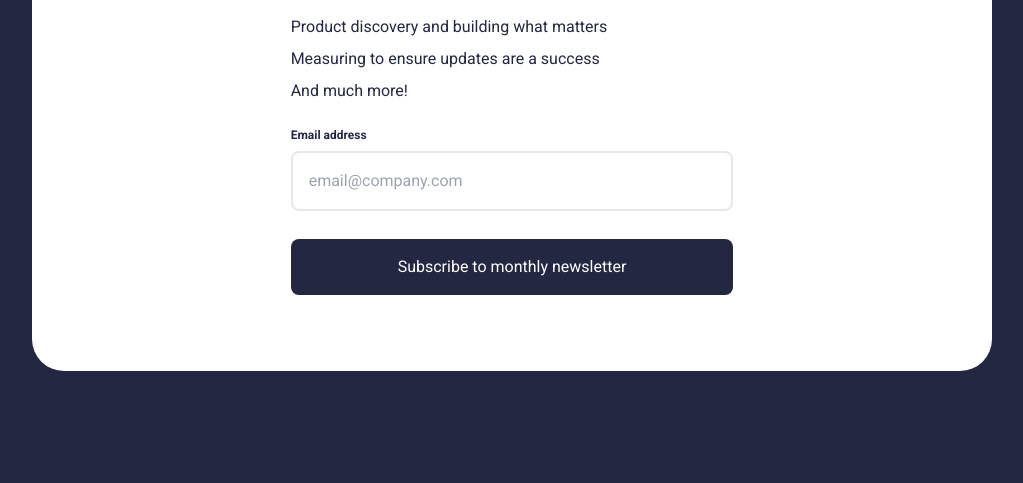
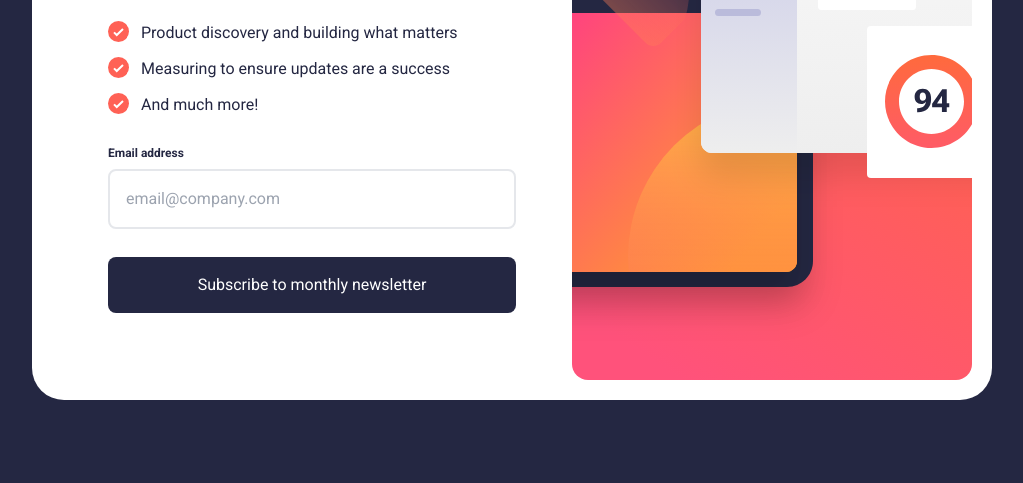
Before and after one commit to Oluwaseyi-dev/Newsletter-sign-up-with-success-message, a website: page index.html in a window 1280 px wide. Shown: the part 317-800 px from the top of the page, without its empty margins (128-1151 px from the left). Drawn offline with Linux system fonts and the light colour scheme; files whose address does not match are found by name.

Commit message:
god abeg

```diff
--- a/index.html
+++ b/index.html
@@ -43,7 +43,7 @@
         </div>
 
         <footer class="mx-7  bg-white">
-          <button type="submit" id="btn" class=" bg-darkSlateGrey hover:bg-gradient-to-r from-TomatoActive to-Tomato text-white p-4 rounded-lg w-full mb-7">Subscribe to monthly newsletter </button>
+          <button type="submit" id="btn" class=" bg-darkSlateGrey active:bg-gradient-to-r from-TomatoActive to-Tomato active:shadow-3xl text-white p-4 rounded-lg w-full mb-7">Subscribe to monthly newsletter </button>
         </footer>
       </div>
       <!-- Sign-up form end -->
@@ -62,7 +62,7 @@
       </p>
     </div>
     <footer class="mx-12 bg-white">
-      <button type="submit" id="btn2" class="bg-darkSlateGrey hover:bg-gradient-to-r from-TomatoActive to-Tomato hover:shadow-3xl text-white p-4 rounded-lg w-full mb-12">Dismiss message </button>
+      <button type="submit" id="btn2" class="bg-darkSlateGrey active:bg-gradient-to-r from-TomatoActive to-Tomato active:shadow-3xl text-white p-4 rounded-lg w-full mb-12">Dismiss message </button>
     </footer>
   </section>
 
--- a/tailwind.config.js
+++ b/tailwind.config.js
@@ -15,10 +15,10 @@ module.exports = {
         '4.5xl': '2.5rem'
       },
       content: {
-        'desktop': 'https://github.com/Oluwaseyi-dev/Newsletter-sign-up-with-success-message/blob/main/assets/images/illustration-sign-up-desktop.svg',
-        'mobile': 'https://github.com/Oluwaseyi-dev/Newsletter-sign-up-with-success-message/blob/main/assets/images/illustration-sign-up-mobile.svg',
-        'list': 'https://github.com/Oluwaseyi-dev/Newsletter-sign-up-with-success-message/blob/main/assets/images/icon-list.svg',
-        'success': 'https://github.com/Oluwaseyi-dev/Newsletter-sign-up-with-success-message/blob/main/assets/images/icon-success.svg'
+        'desktop': 'url("./assets/images/illustration-sign-up-desktop.svg")',
+        'mobile': 'url("./assets/images/illustration-sign-up-mobile.svg")',
+        'list': 'url("./assets/images/icon-list.svg")',
+        'success': 'url("./assets/images/icon-success.svg")'
       },
       boxShadow: {
         '3xl': '0 25px 50px -12px hsla(4, 100%, 67%, 0.7)'
```
Also changed, not shown: dist/output.css.
